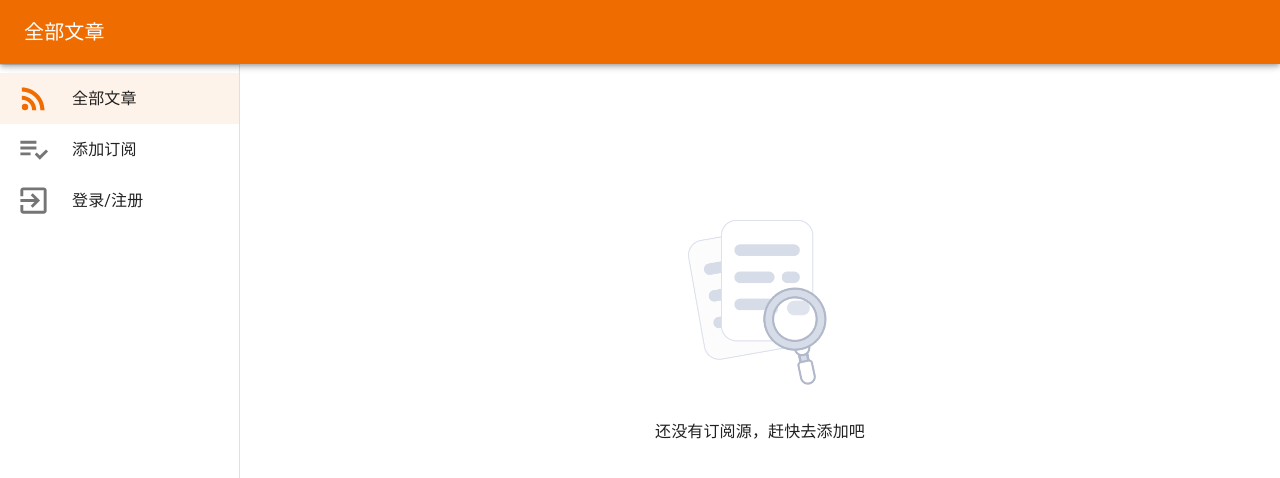
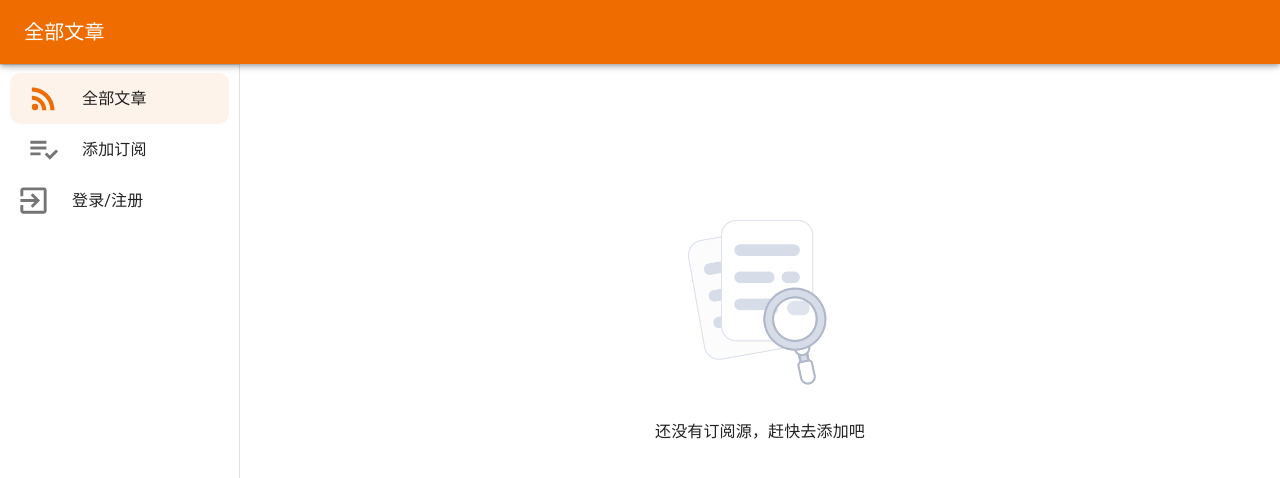
Before and after one commit to GuoShaoOrg/GuoShaoReader-PWA, a React (Create React App) app: page /timeline in a window 1280 px wide. Shown: the top 478 px of the page. Built offline with nearby package versions, Linux system fonts and the light colour scheme.

Commit message:
round tab

```diff
--- a/src/views/Home.js
+++ b/src/views/Home.js
@@ -112,7 +112,7 @@ function Home(props) {
       <Divider />
       <List>
         <ListItem disablePadding>
-          <ListItemButton selected={selectedIndex === "timeline"} onClick={() => { handlerListItemClick("timeline", "timeline") }}>
+          <ListItemButton sx={{borderRadius: "10px", marginRight: "10px", marginLeft: "10px"}} selected={selectedIndex === "timeline"} onClick={() => { handlerListItemClick("timeline", "timeline") }}>
             <ListItemIcon>
               {selectedIndex === "timeline" ? (
                 <RssFeedTwoToneIcon color="primary" fontSize="large" />
@@ -122,7 +122,7 @@ function Home(props) {
           </ListItemButton>
         </ListItem>
         <ListItem disablePadding>
-          <ListItemButton selected={selectedIndex === "add"} onClick={() => { handlerListItemClick("add", "add") }}>
+          <ListItemButton sx={{borderRadius: "10px", marginRight: "10px", marginLeft: "10px"}} selected={selectedIndex === "add"} onClick={() => { handlerListItemClick("add", "add") }}>
             <ListItemIcon>
               <ListItemIcon>
                 {selectedIndex === "add" ? (
@@ -136,7 +136,7 @@ function Home(props) {
         {appContext.IsLogin() ?
           <div>
             < ListItem disablePadding>
-              <ListItemButton selected={selectedIndex === "subList"} onClick={() => { handlerListItemClick("subList", "subList") }}>
+              <ListItemButton sx={{borderRadius: "10px", marginRight: "10px", marginLeft: "10px"}} selected={selectedIndex === "subList"} onClick={() => { handlerListItemClick("subList", "subList") }}>
                 <ListItemIcon>
                   <ListItemIcon>
                     {selectedIndex === "subList" ? (
@@ -148,7 +148,7 @@ function Home(props) {
               </ListItemButton>
             </ListItem>
             <ListItem disablePadding>
-              <ListItemButton selected={selectedIndex === "marked"} onClick={() => { handlerListItemClick("marked", "marked") }}>
+              <ListItemButton sx={{borderRadius: "10px", marginRight: "10px", marginLeft: "10px"}} selected={selectedIndex === "marked"} onClick={() => { handlerListItemClick("marked", "marked") }}>
                 <ListItemIcon>
                   <ListItemIcon>
                     {selectedIndex === "marked" ? (
@@ -160,7 +160,7 @@ function Home(props) {
               </ListItemButton>
             </ListItem>
             < ListItem disablePadding>
-              <ListItemButton selected={selectedIndex === "account"} onClick={() => { handlerListItemClick("account", "account") }}>
+              <ListItemButton sx={{borderRadius: "10px", marginRight: "10px", marginLeft: "10px"}} selected={selectedIndex === "account"} onClick={() => { handlerListItemClick("account", "account") }}>
                 <ListItemIcon>
                   <ListItemIcon>
                     {selectedIndex === "account" ? (
@@ -176,7 +176,7 @@ function Home(props) {
         {
           !appContext.IsLogin() ?
             <ListItem disablePadding>
-              <ListItemButton selected={selectedIndex === "login"} onClick={() => { handlerListItemClick("login", "login") }}>
+              <ListItemButton sx={{borderRadius: "10px"}} selected={selectedIndex === "login"} onClick={() => { handlerListItemClick("login", "login") }}>
                 <ListItemIcon>
                   <ListItemIcon>
                     {selectedIndex === "login" ? (
```
